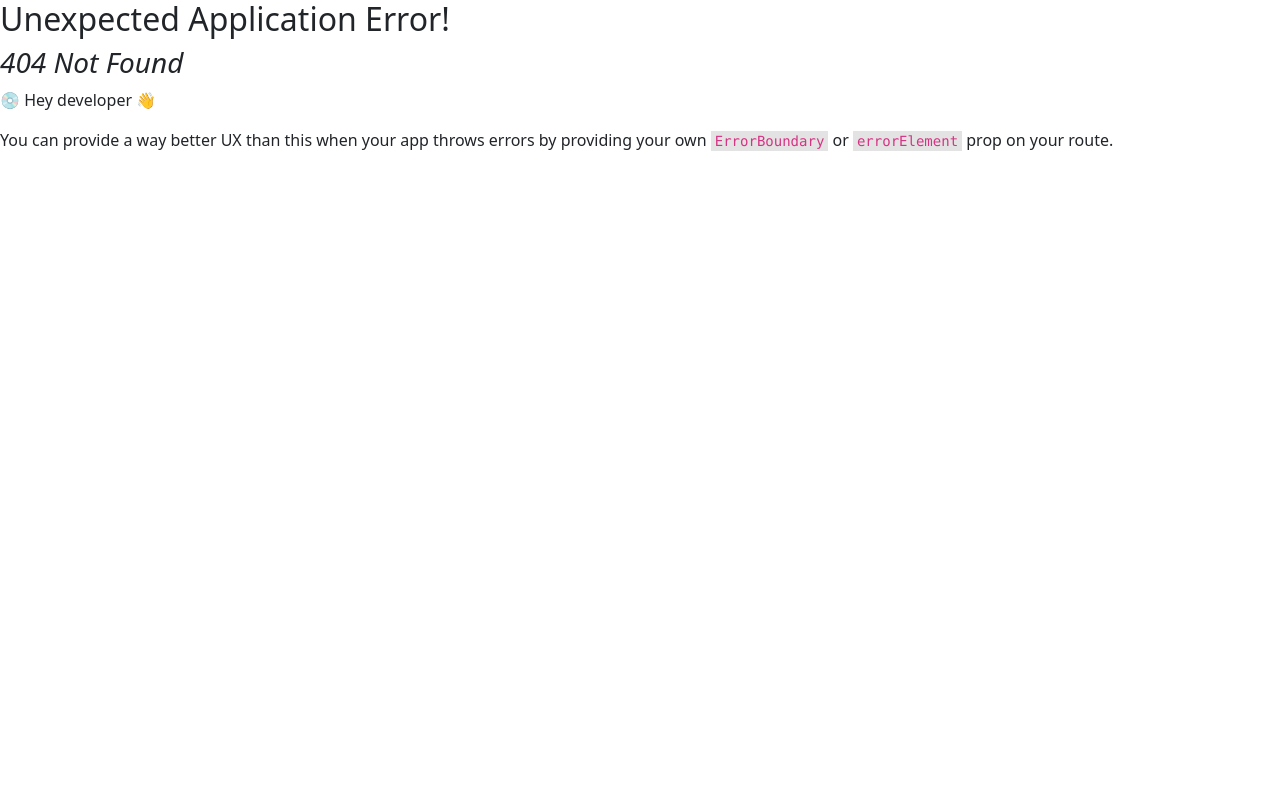
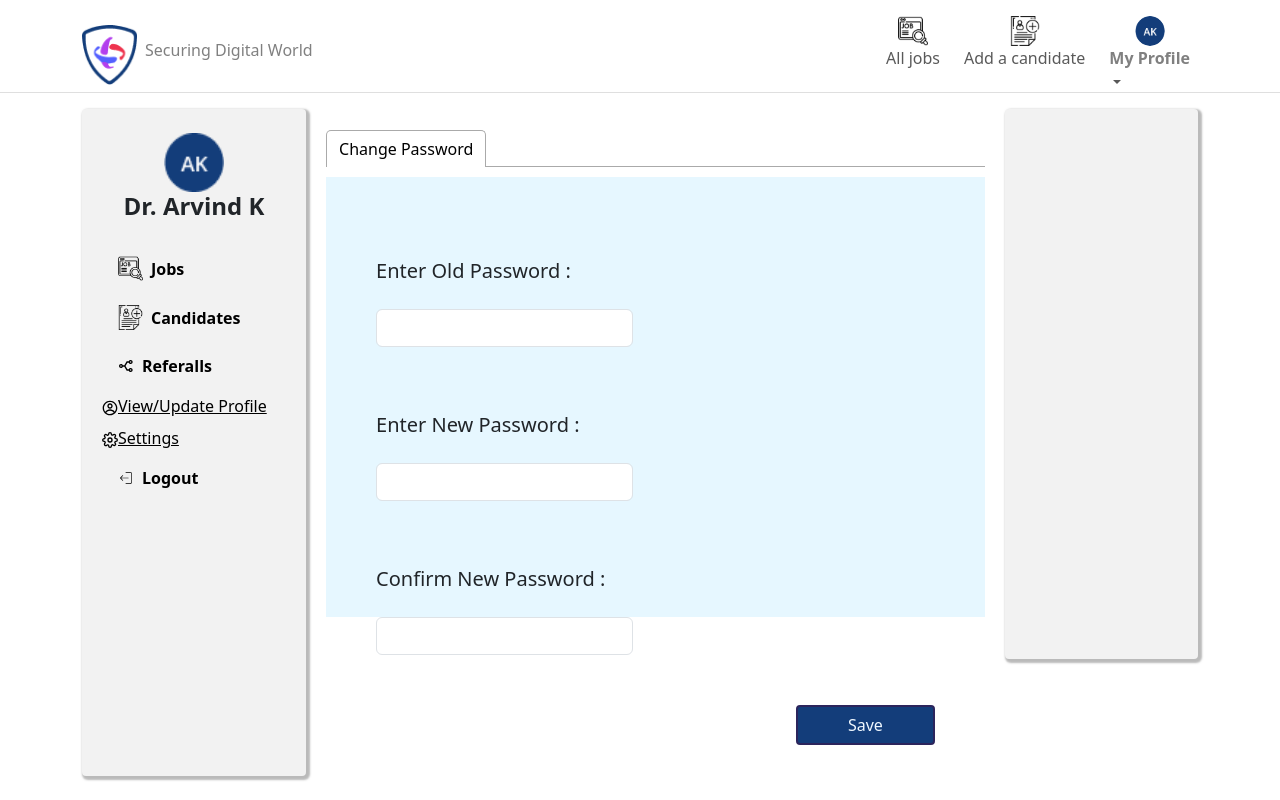
Before and after one commit to yeasinbhuiyan/Securing-Digital-World, a React (Vite) app: page /change-password in a window 1280 px wide. Before the commit this address had no page. Built offline with nearby package versions, Linux system fonts and the light colour scheme.

Commit message:
change password complete

```diff
--- /dev/null
+++ b/src/Components/Settings/Security/ChangePassword/ChangePassword.jsx
@@ -0,0 +1,28 @@
+import { Tab, Tabs, TabList, TabPanel } from 'react-tabs';
+import 'react-tabs/style/react-tabs.css';
+import ChangePasswordForm from './ChangePasswordForm/ChangePasswordForm';
+
+
+const ChangePassword = () => {
+    return (
+        <div style={{ width: '80%', padding: '20px' }}>
+            <Tabs>
+                <TabList>
+                    <Tab>Change Password</Tab>
+
+
+                </TabList>
+
+
+                <TabPanel>
+
+                    <ChangePasswordForm></ChangePasswordForm>
+                </TabPanel>
+
+            </Tabs>
+
+        </div>
+    );
+};
+
+export default ChangePassword;
--- /dev/null
+++ b/src/Components/Settings/Security/ChangePassword/ChangePasswordForm/ChangePasswordForm.css
@@ -0,0 +1,10 @@
+
+.updatePass-bg{
+    background-color: #E6F7FF;
+    height: 440px;
+}
+
+
+.input-top{
+    margin-top: 40px;
+}
--- /dev/null
+++ b/src/Components/Settings/Security/ChangePassword/ChangePasswordForm/ChangePasswordForm.jsx
@@ -0,0 +1,55 @@
+import './ChangePasswordForm.css'
+
+
+const ChangePasswordForm = () => {
+    return (
+        <div style={{ padding: '50px' }} className=' updatePass-bg'>
+            <div className='padding-right'>
+
+                <div style={{ marginTop: '6px' }} className="row g-3 align-items-center">
+                    <div style={{ marginRight: '36px' }} className="col-auto">
+                        <label htmlFor="inputPassword6" className="col-form-label h2 fs-5">Enter Old Password  :</label>
+                    </div>
+                    <div className="col-auto">
+                        <input type="password" id="inputPassword6" className="form-control rou" aria-labelledby="passwordHelpInline" />
+                    </div>
+
+                </div>
+
+
+                <div className="row g-3 input-top align-items-center">
+                    <div style={{ marginRight: '33px' }} className="col-auto">
+                        <label htmlFor="inputPassword6" className="col-form-label h2 fs-5">Enter New Password  :</label>
+                    </div>
+                    <div className="col-auto">
+                        <input type="password" id="inputPassword6" className="form-control rou" aria-labelledby="passwordHelpInline" />
+                    </div>
+
+
+
+                </div>
+
+
+                <div className="row g-3 input-top align-items-center">
+                    <div style={{ marginRight: '10px' }} className="col-auto">
+                        <label htmlFor="inputPassword6" className="col-form-label h2 fs-5">Confirm New Password  :</label>
+                    </div>
+                    <div className="col-auto">
+                        <input type="password" id="inputPassword6" className="form-control rou" aria-labelledby="passwordHelpInline" />
+                    </div>
+
+
+                </div>
+            </div>
+            <div style={{ marginTop : '50px'  }} className='d-flex  justify-content-end'>
+
+                <button style={{ paddingLeft: '50px' , paddingRight: '50px' }} className='btn btn-primary ms-2'>
+                    Save
+                </button>
+            </div>
+
+        </div>
+    );
+};
+
+export default ChangePasswordForm;
--- a/src/Components/Settings/Security/Security.jsx
+++ b/src/Components/Settings/Security/Security.jsx
@@ -1,13 +1,12 @@
-import { Container } from 'react-bootstrap';
 import './Security.css'
 import { Link } from 'react-router-dom';
 const Security = () => {
     return (
         <div className="security-bg">
             <div className='security-padding'>
-                <div style={{marginBottom: '20px'}} className='d-flex align-items-center justify-content-between'>
+                <div style={{ marginBottom: '20px' }} className='d-flex align-items-center justify-content-between'>
                     <h1 className='fs-6'>Password</h1>
-                    <Link className='edite-link'>Update</Link>
+                    <Link to='/change-password' className='edite-link'>Update</Link>
                 </div>
                 <div className='d-flex align-items-center justify-content-between'>
                     <h1 className='fs-6'>2 Step Verification</h1>
@@ -15,7 +14,7 @@ const Security = () => {
                 </div>
 
             </div>
-            <div style={{marginTop: '70px', marginRight: '30px'}} className='d-flex  justify-content-end p-2'>
+            <div style={{ marginTop: '70px', marginRight: '50px' }} className='d-flex  justify-content-end p-2'>
                 <button className='btn btn-cancel '>
                     Cancle
                 </button>
--- a/src/main.jsx
+++ b/src/main.jsx
@@ -10,6 +10,7 @@ import Main from './Main/Main.jsx';
 import Settings from './Components/Settings/Settings';
 import UpdateProfile from './Components/UpdateProfile/UpdateProfile';
 import Privacy from './Components/Settings/Privacy/Privacy';
+import ChangePassword from './Components/Settings/Security/ChangePassword/ChangePassword';
 
 
 const router = createBrowserRouter([
@@ -24,6 +25,10 @@ const router = createBrowserRouter([
       {
         path: '/update-profile',
         element: <UpdateProfile></UpdateProfile>
+      },
+      {
+        path: '/change-password',
+        element: <ChangePassword></ChangePassword>
       }
 
     ]
```
